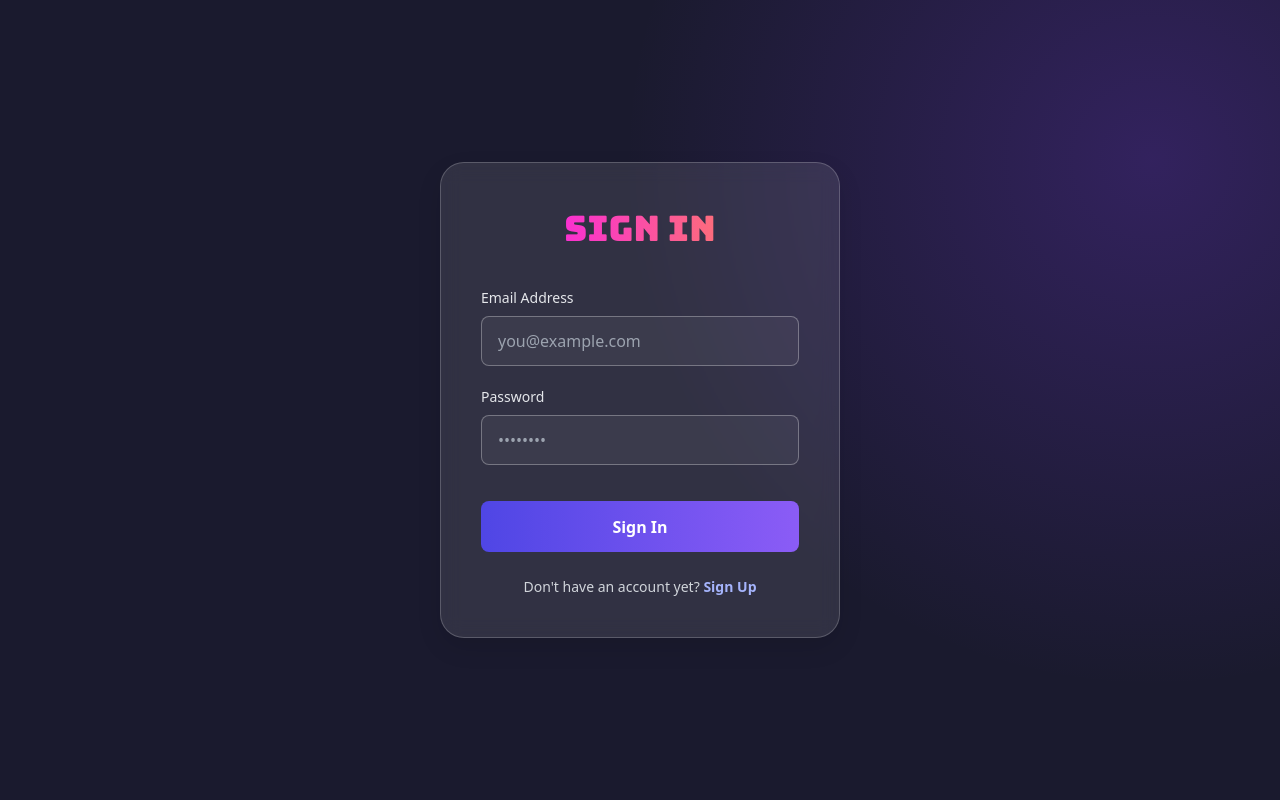
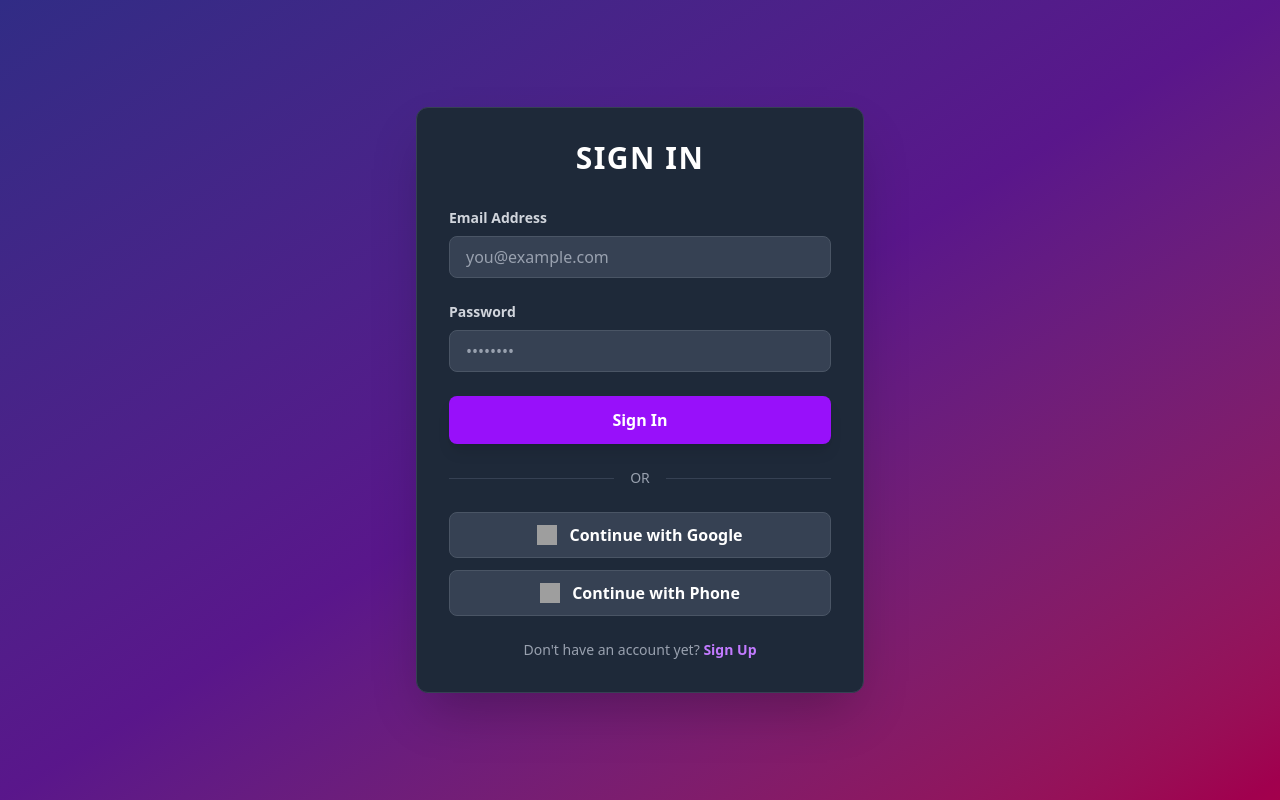
Before and after one commit to KJ9888/Career-advisor, a React (Vite) app: page /login in a window 1280 px wide. Built offline with nearby package versions, Linux system fonts and the light colour scheme; grey boxes are pictures that could not be loaded.

Commit message:
added new pages

```diff
--- a/src/pages/LoginPage.css
+++ /dev/null
@@ -1,100 +0,0 @@
-.login-container {
-  display: flex;
-  align-items: center;
-  justify-content: center;
-  min-height: 100vh;
-  padding: 2rem;
-  background: radial-gradient(circle at 90% 20%, rgba(124, 58, 237, 0.25) 0%, rgba(26, 26, 46, 0) 40%), #1a1a2e;
-}
-
-.login-form {
-  width: 100%;
-  max-width: 400px;
-  padding: 2.5rem;
-  border-radius: 1.5rem;
-  box-shadow: 0 10px 25px rgba(0, 0, 0, 0.1);
-  background-color: rgba(255, 255, 255, 0.1); /* Semi-transparent white background */
-  backdrop-filter: blur(10px);                  /* Blurs the background behind the form */
-  -webkit-backdrop-filter: blur(10px);          /* For Safari compatibility */
-  border: 1px solid rgba(255, 255, 255, 0.2); /* Subtle border to define the edge */
-}
-
-.login-form h2 {
-  font-family: 'Bungee', cursive;
-  font-size: 2.2rem;
-  font-weight: 400;
-  text-align: center;
-  margin-bottom: 2rem;
-  background-image: linear-gradient(90deg, #F70FFF, #FF8D4D);
-  -webkit-background-clip: text;
-  background-clip: text;
-  color: transparent;
-}
-
-.form-group {
-  margin-bottom: 1.5rem;
-}
-
-.form-group label {
-  display: block;
-  margin-bottom: 0.5rem;
-  font-size: 0.875rem;
-  font-weight: 500;
-  color: #e5e7eb;
-}
-
-.form-group input {
-  width: 100%;
-  padding: 0.75rem 1rem;
-  font-size: 1rem;
-  border-radius: 0.5rem;
-  transition: border-color 0.2s, box-shadow 0.2s;
-  background-color: rgba(255, 255, 255, 0.05);
-  border: 1px solid rgba(255, 255, 255, 0.3);
-  color: white;
-}
-
-.form-group input::placeholder {
-  color: #9ca3af;
-}
-
-.form-group input:focus {
-  outline: none;
-  border-color: rgba(255, 255, 255, 0.5);
-  box-shadow: 0 0 0 3px rgba(139, 92, 246, 0.3);
-}
-
-.submit-btn {
-  width: 100%;
-  padding: 0.85rem;
-  font-size: 1rem;
-  font-weight: 600;
-  color: white;
-  background-image: linear-gradient(to right, #4f46e5, #8b5cf6);
-  border: none;
-  border-radius: 0.5rem;
-  cursor: pointer;
-  transition: transform 0.2s, box-shadow 0.2s;
-}
-
-.submit-btn:hover {
-  transform: scale(1.05);
-  box-shadow: 0 4px 15px rgba(0, 0, 0, 0.2);
-}
-
-.signup-link {
-  margin-top: 1.5rem;
-  font-size: 0.875rem;
-  text-align: center;
-  color: #d1d5db;
-}
-
-.signup-link a {
-  color: #a5b4fc;
-  font-weight: 600;
-  text-decoration: none;
-}
-
-.signup-link a:hover {
-  text-decoration: underline;
-}
--- a/src/pages/LoginPage.jsx
+++ b/src/pages/LoginPage.jsx
@@ -1,6 +1,10 @@
-import React, { useState } from 'react';
+import { useState } from 'react';
 import { Link, useNavigate } from 'react-router-dom';
-import "./LoginPage.css";
+import { motion } from 'framer-motion'; // Framer Motion import karo
+
+const googleIcon = "https://img.icons8.com/color/16/000000/google-logo.png";
+
+const phoneIcon = "https://img.icons8.com/ios-filled/16/000000/phone.png";
 
 export default function LoginPage({ setIsLoggedIn }) {
   const navigate = useNavigate();
@@ -14,45 +18,76 @@ export default function LoginPage({ setIsLoggedIn }) {
     navigate('/');
   };
 
+  // Animation variants for the form container
+  const formVariants = {
+    hidden: { opacity: 0, scale: 0.9 },
+    visible: {
+      opacity: 1,
+      scale: 1,
+      transition: {
+        duration: 0.5,
+        ease: "easeInOut",
+        when: "beforeChildren", // Children animations start after this
+        staggerChildren: 0.1, // Delay between each child animation
+      },
+    },
+  };
+
+  // Animation variants for form items (labels, inputs, buttons)
+  const itemVariants = {
+    hidden: { opacity: 0, y: 20 },
+    visible: { opacity: 1, y: 0 },
+  };
+
   return (
-    <div className="login-container">
-      <div className="background-blob"></div>
-      <form className="login-form" onSubmit={handleFormSubmit}>
-        <h2>Sign In</h2>
+    <div className="min-h-screen flex items-center justify-center bg-gradient-to-br from-indigo-900 via-purple-900 to-pink-800 p-4">
+      <motion.form
+        className="bg-gray-800 bg-opacity-70 backdrop-blur-md p-8 rounded-xl shadow-2xl w-full max-w-md border border-gray-700"
+        onSubmit={handleFormSubmit}
+        variants={formVariants}
+        initial="hidden"
+        animate="visible"
+      >
+        <motion.h2 variants={itemVariants} className="text-3xl font-bold text-white mb-8 text-center uppercase tracking-wider">
+          Sign In
+        </motion.h2>
 
-        <div className="form-group">
-          <label htmlFor="email">Email Address</label>
-          <input
-            type="email"
-            id="email"
-            placeholder="you@example.com"
-            value={email}
-            onChange={(e) => setEmail(e.target.value)}
-            required
-          />
-        </div>
+        <motion.div variants={itemVariants} className="mb-6">
+          <label htmlFor="email" className="block text-gray-300 text-sm font-semibold mb-2">Email Address</label>
+          <input type="email" id="email" placeholder="you@example.com" value={email} onChange={(e) => setEmail(e.target.value)} required className="w-full px-4 py-2 bg-gray-700 text-white rounded-lg border border-gray-600 focus:outline-none focus:ring-2 focus:ring-purple-600 placeholder-gray-400 transition duration-300" />
+        </motion.div>
 
-        <div className="form-group">
-          <label htmlFor="password">Password</label>
-          <input
-            type="password"
-            id="password"
-            placeholder="••••••••"
-            value={password}
-            onChange={(e) => setPassword(e.target.value)}
-            required
-          />
-        </div>
+        <motion.div variants={itemVariants} className="mb-6">
+          <label htmlFor="password" className="block text-gray-300 text-sm font-semibold mb-2">Password</label>
+          <input type="password" id="password" placeholder="••••••••" value={password} onChange={(e) => setPassword(e.target.value)} required className="w-full px-4 py-2 bg-gray-700 text-white rounded-lg border border-gray-600 focus:outline-none focus:ring-2 focus:ring-purple-600 placeholder-gray-400 transition duration-300" />
+        </motion.div>
 
-        <button type="submit" className="submit-btn">
+        <motion.button variants={itemVariants} type="submit" className="w-full bg-purple-600 hover:bg-purple-700 text-white font-bold py-3 rounded-lg transition duration-300 shadow-lg" whileHover={{ scale: 1.05 }} whileTap={{ scale: 0.95 }}>
           Sign In
-        </button>
+        </motion.button>
 
-        <p className="signup-link">
+        <motion.div variants={itemVariants} className="relative flex items-center justify-center my-6">
+          <div className="absolute inset-x-0 h-px bg-gray-700"></div>
+          <span className="relative z-10 bg-gray-800 bg-opacity-70 px-4 text-gray-400 text-sm">OR</span>
+        </motion.div>
+
+        <motion.button variants={itemVariants} type="button" className="w-full flex items-center justify-center bg-gray-700 hover:bg-gray-600 text-white font-semibold py-2.5 rounded-lg mb-3 border border-gray-600 transition duration-300" whileHover={{ scale: 1.05 }} whileTap={{ scale: 0.95 }}>
+          <img src={googleIcon} alt="Google" className="w-5 h-5 mr-3" />
+          Continue with Google
+        </motion.button>
+        {/* ... (other social buttons can also have the same motion effect) ... */}
+        <motion.button variants={itemVariants} type="button" className="w-full flex items-center justify-center bg-gray-700 hover:bg-gray-600 text-white font-semibold py-2.5 rounded-lg mb-6 border border-gray-600 transition duration-300" whileHover={{ scale: 1.05 }} whileTap={{ scale: 0.95 }}>
+          <img src={phoneIcon} alt="Phone" className="w-5 h-5 mr-3" />
+          Continue with Phone
+        </motion.button>
+
+        <motion.p variants={itemVariants} className="text-center text-gray-400 text-sm">
           Don't have an account yet?{' '}
-          <Link to="/signup">Sign Up</Link>
-        </p>
-      </form>
+          <Link to="/signup" className="text-purple-400 hover:text-purple-300 font-semibold hover:underline transition duration-300">
+            Sign Up
+          </Link>
+        </motion.p>
+      </motion.form>
     </div>
   );
 }
--- a/src/pages/SignUpPage.css
+++ /dev/null
@@ -1,105 +0,0 @@
-.signup-container {
-  display: flex;
-  align-items: center;
-  justify-content: center;
-  min-height: 100vh;
-  padding: 2rem;
-  background: radial-gradient(circle at 90% 20%, rgba(124, 58, 237, 0.25) 0%, rgba(26, 26, 46, 0) 40%), #1a1a2e;
-}
-
-.signup-form {
-  width: 100%;
-  max-width: 420px;
-  padding: 2.5rem;
-  border-radius: 1.5rem;
-  box-shadow: 0 10px 25px rgba(0, 0, 0, 0.1);
-  background-color: rgba(255, 255, 255, 0.1);
-  backdrop-filter: blur(10px);
-  -webkit-backdrop-filter: blur(10px);
-  border: 1px solid rgba(255, 255, 255, 0.2);
-}
-
-.signup-form h2 {
-  font-family: 'Bungee', cursive;
-  font-size: 2.2rem;
-  font-weight: 400;
-  text-align: center;
-  margin-bottom: 2rem;
-  background-image: linear-gradient(90deg, #F70FFF, #FF8D4D);
-  -webkit-background-clip: text;
-  background-clip: text;
-  color: transparent;
-}
-
-.form-group {
-  margin-bottom: 1.25rem;
-}
-
-.form-group label {
-  display: block;
-  margin-bottom: 0.5rem;
-  font-size: 0.875rem;
-  font-weight: 500;
-  color: #e5e7eb;
-}
-
-.form-group input {
-  width: 100%;
-  padding: 0.75rem 1rem;
-  font-size: 1rem;
-  border-radius: 0.5rem;
-  transition: border-color 0.2s, box-shadow 0.2s;
-
-
-  background-color: rgba(255, 255, 255, 0.05);
-  border: 1px solid rgba(255, 255, 255, 0.3);
-  color: white;
-}
-
-
-.form-group input::placeholder {
-  color: #9ca3af;
-}
-
-.form-group input:focus {
-  outline: none;
-
-  border-color: rgba(255, 255, 255, 0.5);
-  box-shadow: 0 0 0 3px rgba(139, 92, 246, 0.3);
-}
-
-.submit-btn {
-  width: 100%;
-  margin-top: 1rem;
-  padding: 0.85rem;
-  font-size: 1rem;
-  font-weight: 600;
-  color: white;
-  background-image: linear-gradient(to right, #4f46e5, #8b5cf6);
-  border: none;
-  border-radius: 0.5rem;
-  cursor: pointer;
-  transition: transform 0.2s, box-shadow 0.2s;
-}
-
-.submit-btn:hover {
-  transform: scale(1.05);
-  box-shadow: 0 4px 15px rgba(0, 0, 0, 0.2);
-}
-
-.login-link {
-  margin-top: 1.5rem;
-  font-size: 0.875rem;
-  text-align: center;
-  color: #d1d5db;
-}
-
-.login-link a {
-  color: #a5b4fc;
-  font-weight: 600;
-  text-decoration: none;
-}
-
-.login-link a:hover {
-  text-decoration: underline;
-}
--- a/src/pages/SignUpPage.jsx
+++ b/src/pages/SignUpPage.jsx
@@ -1,11 +1,13 @@
-import React, { useState } from 'react';
+import  { useState } from 'react';
 import { Link, useNavigate } from 'react-router-dom';
-import './SignUpPage.css';
+import { motion } from 'framer-motion'; // Framer Motion import karo
 
 export default function SignUpPage() {
   const navigate = useNavigate();
   const [password, setPassword] = useState('');
   const [confirmPassword, setConfirmPassword] = useState('');
+  const [fullName, setFullName] = useState('');
+  const [email, setEmail] = useState('');
 
   const handleFormSubmit = (event) => {
     event.preventDefault();
@@ -13,58 +15,75 @@ export default function SignUpPage() {
       alert("Passwords do not match!");
       return;
     }
+    console.log('Signing up with:', fullName, email, password);
     alert("Signup successful! Please log in.");
     navigate('/login');
   };
 
+  // Animation variants (same as login page for consistency)
+  const formVariants = {
+    hidden: { opacity: 0, scale: 0.9 },
+    visible: {
+      opacity: 1,
+      scale: 1,
+      transition: {
+        duration: 0.5,
+        ease: "easeInOut",
+        when: "beforeChildren",
+        staggerChildren: 0.1,
+      },
+    },
+  };
+
+  const itemVariants = {
+    hidden: { opacity: 0, y: 20 },
+    visible: { opacity: 1, y: 0 },
+  };
+
   return (
-    <div className="signup-container">
-      <form className="signup-form" onSubmit={handleFormSubmit}>
-        <h2>Create Account</h2>
+    <div className="min-h-screen flex items-center justify-center bg-gradient-to-br from-indigo-900 via-purple-900 to-pink-800 p-4">
+      <motion.form
+        className="bg-gray-800 bg-opacity-70 backdrop-blur-md p-8 rounded-xl shadow-2xl w-full max-w-md border border-gray-700"
+        onSubmit={handleFormSubmit}
+        variants={formVariants}
+        initial="hidden"
+        animate="visible"
+      >
+        <motion.h2 variants={itemVariants} className="text-3xl font-bold text-white mb-8 text-center uppercase tracking-wider">
+          Create Account
+        </motion.h2>
 
-        <div className="form-group">
-          <label htmlFor="name">Full Name</label>
-          <input type="text" id="name" placeholder="Your Name" required />
-        </div>
+        <motion.div variants={itemVariants} className="mb-6">
+          <label htmlFor="name" className="block text-gray-300 text-sm font-semibold mb-2">Full Name</label>
+          <input type="text" id="name" placeholder="Your Name" value={fullName} onChange={(e) => setFullName(e.target.value)} required className="w-full px-4 py-2 bg-gray-700 text-white rounded-lg border border-gray-600 focus:outline-none focus:ring-2 focus:ring-purple-600 placeholder-gray-400 transition duration-300" />
+        </motion.div>
 
-        <div className="form-group">
-          <label htmlFor="email">Email Address</label>
-          <input type="email" id="email" placeholder="you@example.com" required />
-        </div>
+        <motion.div variants={itemVariants} className="mb-6">
+          <label htmlFor="email" className="block text-gray-300 text-sm font-semibold mb-2">Email Address</label>
+          <input type="email" id="email" placeholder="you@example.com" value={email} onChange={(e) => setEmail(e.target.value)} required className="w-full px-4 py-2 bg-gray-700 text-white rounded-lg border border-gray-600 focus:outline-none focus:ring-2 focus:ring-purple-600 placeholder-gray-400 transition duration-300" />
+        </motion.div>
 
-        <div className="form-group">
-          <label htmlFor="password">Password</label>
-          <input
-            type="password"
-            id="password"
-            placeholder="••••••••"
-            value={password}
-            onChange={(e) => setPassword(e.target.value)}
-            required
-          />
-        </div>
+        <motion.div variants={itemVariants} className="mb-6">
+          <label htmlFor="password" className="block text-gray-300 text-sm font-semibold mb-2">Password</label>
+          <input type="password" id="password" placeholder="••••••••" value={password} onChange={(e) => setPassword(e.target.value)} required className="w-full px-4 py-2 bg-gray-700 text-white rounded-lg border border-gray-600 focus:outline-none focus:ring-2 focus:ring-purple-600 placeholder-gray-400 transition duration-300" />
+        </motion.div>
 
-        <div className="form-group">
-          <label htmlFor="confirmPassword">Confirm Password</label>
-          <input
-            type="password"
-            id="confirmPassword"
-            placeholder="••••••••"
-            value={confirmPassword}
-            onChange={(e) => setConfirmPassword(e.target.value)}
-            required
-          />
-        </div>
+        <motion.div variants={itemVariants} className="mb-6">
+          <label htmlFor="confirmPassword" className="block text-gray-300 text-sm font-semibold mb-2">Confirm Password</label>
+          <input type="password" id="confirmPassword" placeholder="••••••••" value={confirmPassword} onChange={(e) => setConfirmPassword(e.target.value)} required className="w-full px-4 py-2 bg-gray-700 text-white rounded-lg border border-gray-600 focus:outline-none focus:ring-2 focus:ring-purple-600 placeholder-gray-400 transition duration-300" />
+        </motion.div>
 
-        <button type="submit" className="submit-btn">
+        <motion.button variants={itemVariants} type="submit" className="w-full bg-purple-600 hover:bg-purple-700 text-white font-bold py-3 rounded-lg transition duration-300 shadow-lg mb-6" whileHover={{ scale: 1.05 }} whileTap={{ scale: 0.95 }}>
           Sign Up
-        </button>
+        </motion.button>
 
-        <p className="login-link">
+        <motion.p variants={itemVariants} className="text-center text-gray-400 text-sm">
           Already have an account?{' '}
-          <Link to="/login">Login</Link>
-        </p>
-      </form>
+          <Link to="/login" className="text-purple-400 hover:text-purple-300 font-semibold hover:underline transition duration-300">
+            Login
+          </Link>
+        </motion.p>
+      </motion.form>
     </div>
   );
 }
```
